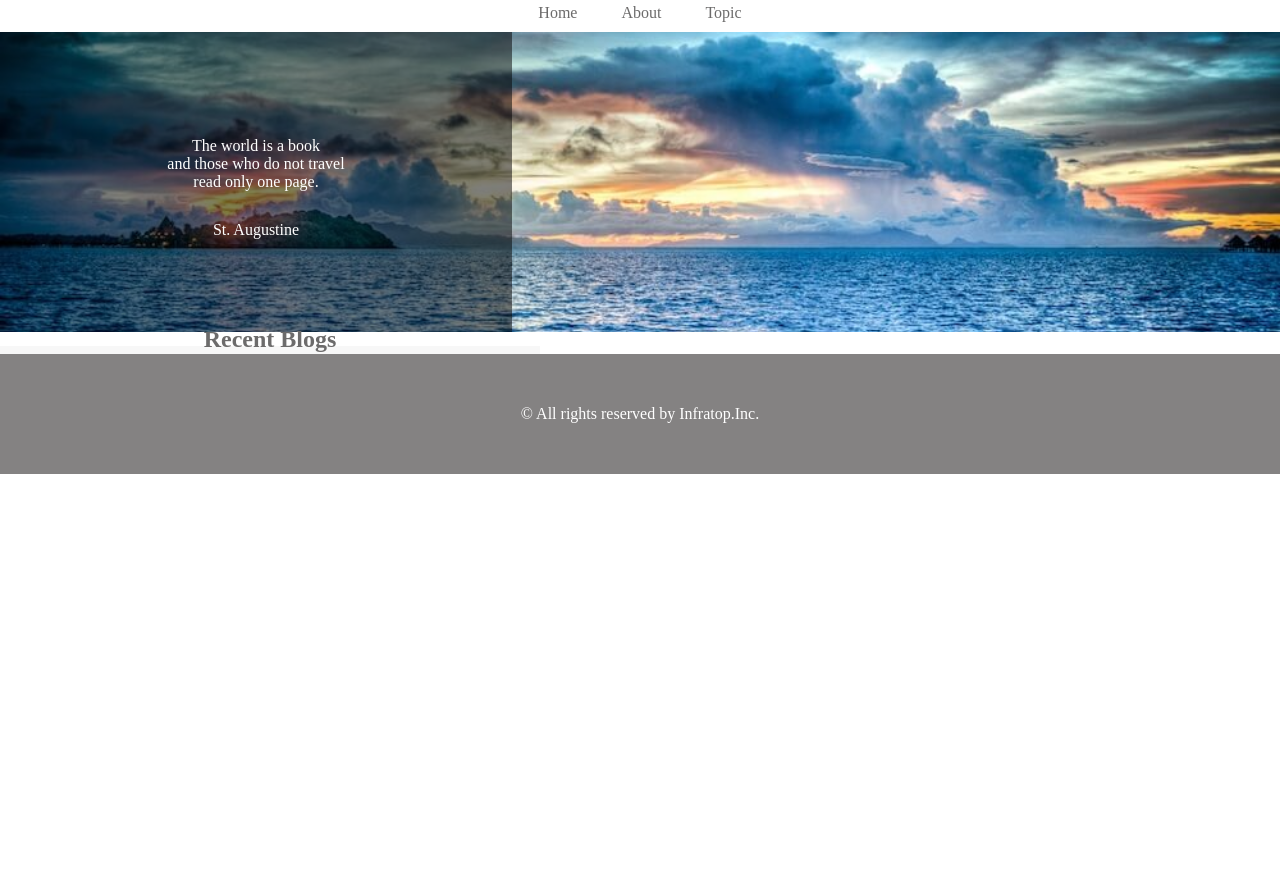
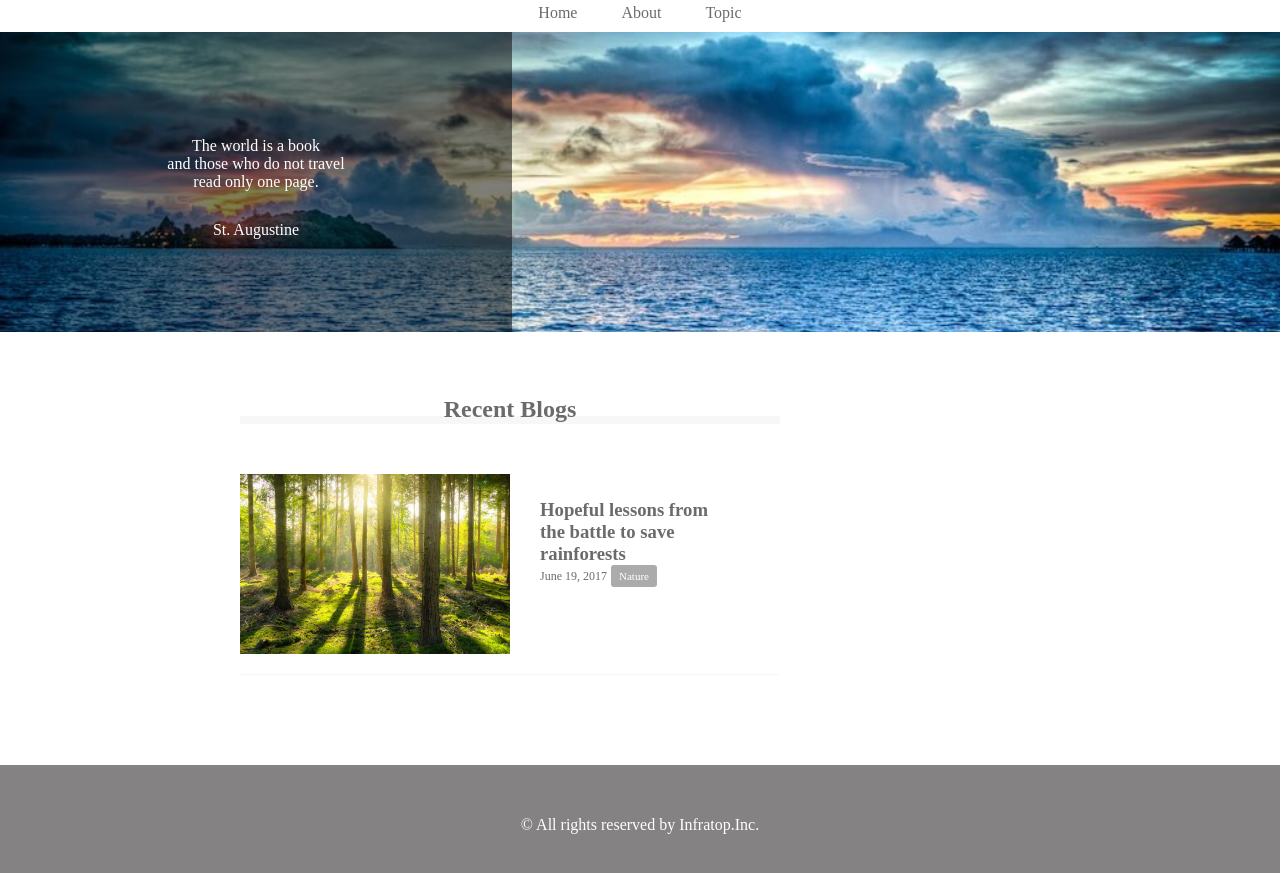
Before and after one commit to fghj02/cavaran, a plain HTML site: page index.html in a window 1280 px wide. Shown: the part 73-946 px from the top of the page. Before the commit the page ends 800 px from the top, so only its background shows below. Drawn offline with Linux system fonts and the light colour scheme.

Commit message:
[finish]1-6

```diff
--- a/index.html
+++ b/index.html
@@ -41,9 +41,27 @@
     <main>
       <section class="blog">
         <h2 class="blog-heading">Recent Blogs</h2>
+
+        <div class="blog-box">
+         <div class="blog-item">
+          <img class="blog-image" src="img/forest.jpg">
+          <section class="blog-text">
+            <h3>
+              <a href="single.html">
+                Hopeful lessons from<br>
+                the battle to save<br>
+                rainforests
+              </a>
+            </h3>
+            <p class="blog-date">June 19, 2017</p>
+            <span class="category">Nature</span>
+          </section>
+        </div>
+      </div>
       </section>
       <div class="sidebar"></div>
     </main>
+
   <footer>
     <p class="footer-text">© All rights reserved by Infratop.Inc.</p>
   </footer>
--- a/style.css
+++ b/style.css
@@ -56,7 +56,7 @@ header .heading {
   color: #fff;
 }
 
-.main{
+main{
   width: 800px;
   display: flex;
   justify-content: center;
@@ -75,6 +75,43 @@ header .heading {
   line-height: 0.6;
 }
 
+.blog-box {
+  padding-top: 50px;
+}
+
+.blog-item {
+  padding-bottom: 20px;
+  margin-bottom: 20px;
+  border-bottom: 1px solid #f7f7f7;
+  display: flex;
+  justify-content: flex-start;
+}
+
+.blog-image {
+  height: 180px;
+}
+
+.blog-text {
+  padding: 25px 0 0 30px;
+}
+
+.blog-text-heading {
+  padding-bottom: 15px;
+}
+
+.blog-date {
+  font-size: 12px;
+  display: inline-block;
+}
+
+.category {
+  display: inline-block;
+  padding: 5px 8px;
+  background-color: #acabab;
+  border-radius: 3px;
+  color: #fff;
+  font-size: 11px;
+}
 .sidebar {
  width: 230px;
 }
```
